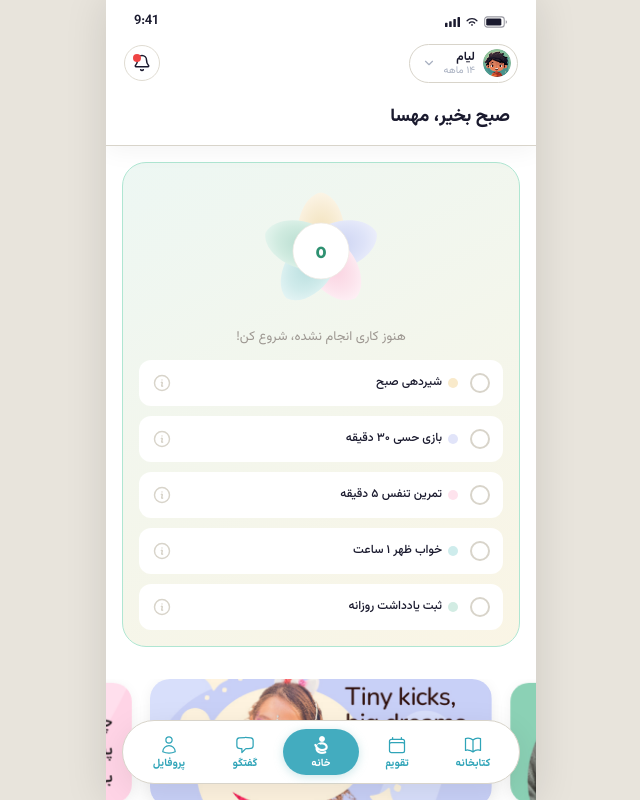
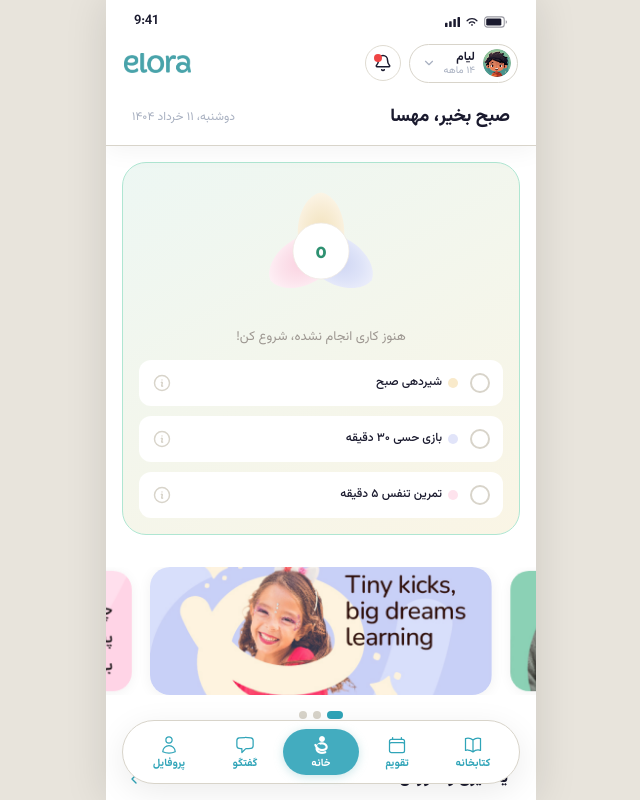
Before and after one commit to u3fiii/elora-app, a React (Vite) app: page /home in a window 1280 px wide. Shown: the whole page, without its empty margins (319-959 px from the left). Built offline with nearby package versions, Linux system fonts and the light colour scheme.

Commit message:
logo added in header

```diff
--- a/src/components/home/HomeCollapsibleGreeting.tsx
+++ b/src/components/home/HomeCollapsibleGreeting.tsx
@@ -4,6 +4,7 @@ import { HOME_GREETING_SLOT_HEIGHT } from '../../utils/homeHeaderScroll'
 
 interface HomeCollapsibleGreetingProps {
   parentName: string
+  date: string
   isCollapsed: boolean
 }
 
@@ -27,6 +28,7 @@ const greetingTransition = {
 
 export function HomeCollapsibleGreeting({
   parentName,
+  date,
   isCollapsed,
 }: HomeCollapsibleGreetingProps) {
   return (
@@ -38,7 +40,7 @@ export function HomeCollapsibleGreeting({
       style={{ transformOrigin: 'top' }}
       className="h-[54px] overflow-hidden will-change-transform"
     >
-      <HomeGreeting parentName={parentName} />
+      <HomeGreeting parentName={parentName} date={date} />
     </motion.div>
   )
 }
--- a/src/components/home/HomeGreeting.tsx
+++ b/src/components/home/HomeGreeting.tsx
@@ -1,13 +1,17 @@
 interface HomeGreetingProps {
   parentName: string
+  date: string
 }
 
-export function HomeGreeting({ parentName }: HomeGreetingProps) {
+export function HomeGreeting({ parentName, date }: HomeGreetingProps) {
   return (
     <section className="px-[18px] pb-3 pt-3">
-      <h1 className="px-2 text-lg font-extrabold text-home-heading">
-        صبح بخیر، {parentName}
-      </h1>
+      <div className="flex items-center justify-between gap-3 px-2">
+        <h1 className="text-lg font-extrabold text-home-heading">
+          صبح بخیر، {parentName}
+        </h1>
+        <p className="shrink-0 text-xs text-home-muted">{date}</p>
+      </div>
     </section>
   )
 }
--- a/src/components/home/HomeHeader.tsx
+++ b/src/components/home/HomeHeader.tsx
@@ -1,6 +1,7 @@
 import clsx from 'clsx'
 import { Bell, ChevronDown } from 'lucide-react'
 import { useEffect, useRef, useState } from 'react'
+import eloraWordmark from '../../assets/brand/elora-wordmark.png'
 import type { HomeChild } from '../../types'
 
 interface HomeHeaderProps {
@@ -49,6 +50,7 @@ export function HomeHeader({
 
   return (
     <header className="flex items-center justify-between px-[18px] pb-2 pt-0">
+      <div className="flex items-center gap-2">
         <div ref={rootRef} className="relative">
           <button
             type="button"
@@ -104,7 +106,6 @@ export function HomeHeader({
           ) : null}
         </div>
 
-      <div className="flex items-center gap-2">
         <button
           type="button"
           className="relative flex h-9 w-9 items-center justify-center rounded-full border border-home-chipBorder bg-white text-home-heading transition-colors hover:bg-home-pill"
@@ -114,6 +115,13 @@ export function HomeHeader({
           <span className="absolute end-2 top-2 h-2 w-2 rounded-full bg-[#EF4444]" />
         </button>
       </div>
+
+      <img
+        src={eloraWordmark}
+        alt="الورا"
+        className="h-5 w-auto shrink-0"
+        draggable={false}
+      />
     </header>
   )
 }
--- a/src/data/homeData.ts
+++ b/src/data/homeData.ts
@@ -71,24 +71,6 @@ export const initialHomeTasks: HomeTask[] = [
     description:
       'چشم‌ها را ببند و ۴ ثانیه نفس بکش، ۴ ثانیه نگه دار و ۴ ثانیه بازدم کن. این کار به آرامش ذهنت کمک می‌کند.',
     articleLink: { title: 'راهنمای تنفس آرام برای والدین' },
-  },
-  {
-    id: 'liam-4',
-    label: 'خواب ظهر ۱ ساعت',
-    colorClass: 'bg-home-yellow',
-    completed: false,
-    subject: 'child',
-    description:
-      'لیام در این سن به خواب ظهر منظم نیاز دارد. اتاق را تاریک و آرام کن و روتین کوتاه قبل از خواب را تکرار کن.',
-  },
-  {
-    id: 'liam-5',
-    label: 'ثبت یادداشت روزانه',
-    colorClass: 'bg-home-teal',
-    completed: false,
-    subject: 'parent',
-    description:
-      'یک یا دو جمله درباره رفتار، خواب یا غذای امروز لیام بنویس. این یادداشت‌ها بعداً به پیگیری رشد کمک می‌کند.',
   },
 ]
 
--- a/src/pages/HomeScreen.tsx
+++ b/src/pages/HomeScreen.tsx
@@ -5,6 +5,7 @@ import {
   createInitialChildTasksState,
   homeChildren,
   homeContentCards,
+  homeGreetingDate,
   homeLearningItems,
   homeParentName,
   initialChildTasksById,
@@ -71,6 +72,7 @@ export function HomeScreen() {
             />
             <HomeCollapsibleGreeting
               parentName={parentName}
+              date={homeGreetingDate}
               isCollapsed={isGreetingCollapsed}
             />
           </div>
```
Also changed, not shown: src/assets/brand/elora-wordmark.png (added). Lines whose indentation alone changed are shown as unchanged.
